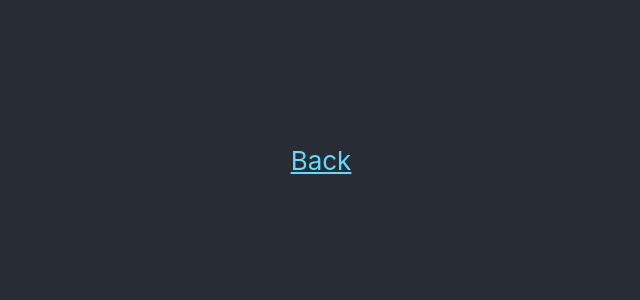
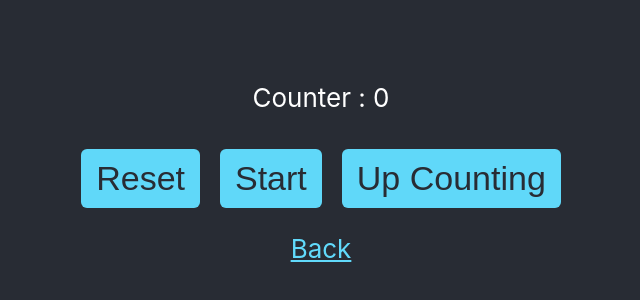
Before and after one commit to arefehkompani/IE_HW3, a React (Create React App) app in the folder practicalquestions/: page /Q2 in a window 1280 px wide. Shown: the part 240-540 px from the top of the page, without its empty margins (319-959 px from the left). Built offline with nearby package versions, Linux system fonts and the light colour scheme.

Commit message:
Create onclick

```diff
--- a/practicalquestions/src/App.css
+++ b/practicalquestions/src/App.css
@@ -28,6 +28,7 @@
 .App-link {
   color: #61dafb;
   display: block;
+  margin-top: 15px;
 }
 
 @keyframes App-logo-spin {
--- /dev/null
+++ b/practicalquestions/src/components/Button.js
@@ -0,0 +1,14 @@
+import React from 'react';
+import {Link} from 'react-router-dom';
+import './Q2.css';
+
+
+const Button = (props) => {
+    return(
+        <button className="buttonsQ2" onClick={props.onClick}>
+            {props.name}
+        </button>
+    );
+}
+
+export default Button;
--- a/practicalquestions/src/components/Q2.css
+++ b/practicalquestions/src/components/Q2.css
@@ -0,0 +1,9 @@
+.buttonsQ2 {
+    background: #60d8f9;
+    color: #282c34;
+    border: 0px;
+    font-size: 34px;
+    padding: 10px 15px;
+    margin: 10px;
+    border-radius: 6px;
+}
--- a/practicalquestions/src/components/Q2.js
+++ b/practicalquestions/src/components/Q2.js
@@ -1,10 +1,40 @@
-import React from 'react';
+import React,{useState} from 'react';
 import {Link} from 'react-router-dom';
 import './Q2.css';
-
+import Button from "./Button";
 
 const Q2 = () => {
+    const [counter, setCounter] = useState(0)
+
+    const start = () => {
+
+    }
+
+    const pause = () => {
+
+    }
+
+    const reset = () => {
+
+    }
+
+    const upcounting = () => {
+
+    }
+
+    const downcounting = () => {
+
+    }
+    console.log(counter);
+
     return(
+        <div>
+            <div>
+                <p>Counter : 0</p>
+                <Button name="Reset"/>
+                <Button name="Start" onClick={() => console.log("click start")}/>
+                <Button name="Up Counting"/>
+            </div>
             <div>
                 <Link
                 className="App-link"
@@ -13,6 +43,7 @@ const Q2 = () => {
                 Back
                 </Link>
             </div>
+        </div>
     );
 }
 
```
Lines whose indentation alone changed are shown as unchanged.
